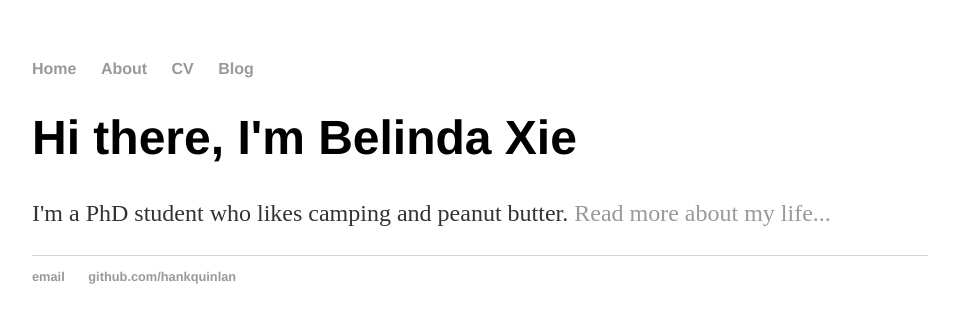
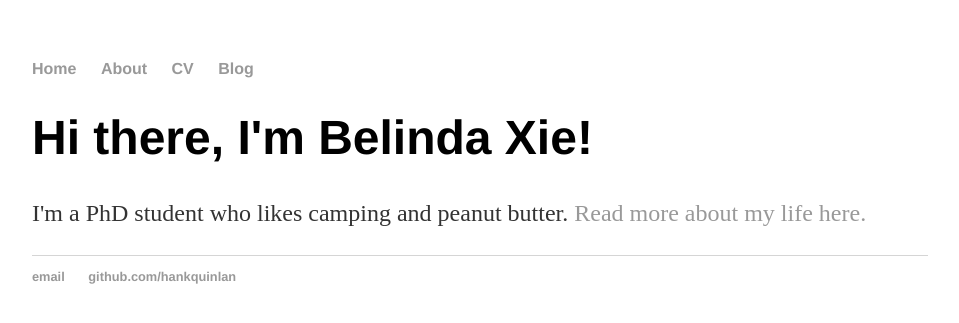
Before and after one commit to belindaxie/belindaxie.github.io, a Jekyll site: the page built from index.html, in a window 1280 px wide. Shown: the top 323 px of the page, without its empty margins (160-1119 px from the left). Built offline with Jekyll 4.4.1, drawn with Linux system fonts in a browser that asks for light colours.

Commit message:
Update index.html

```diff
--- a/index.html
+++ b/index.html
@@ -1,30 +1,8 @@
-<!DOCTYPE html>
-<html>
-	<head>
-		<title>Belinda Xie</title>
-		<!-- link to main stylesheet -->
-		<link rel="stylesheet" type="text/css" href="/css/main.css">
-	</head>
-	<body>
-		<nav>
-    		<ul>
-        		<li><a href="/">Home</a></li>
-	        	<li><a href="/about">About</a></li>
-        		<li><a href="/cv">CV</a></li>
-        		<li><a href="/blog">Blog</a></li>
-    		</ul>
-		</nav>
-		<div class="container">
-    		<div class="blurb">
-        		<h1>Hi there, I'm Belinda Xie</h1>
-				<p>I'm a PhD student who likes camping and peanut butter. <a href="/about">Read more about my life...</a></p>
-    		</div><!-- /.blurb -->
-		</div><!-- /.container -->
-		<footer>
-    		<ul>
-        		<li><a href="mailto:hankquinlanhub@gmail.com">email</a></li>
-        		<li><a href="https://github.com/hankquinlan">github.com/hankquinlan</a></li>
-			</ul>
-		</footer>
-	</body>
-</html>
+---
+layout: default
+title: Belinda Xie
+---
+<div class="blurb">
+	<h1>Hi there, I'm Belinda Xie!</h1>
+	<p>I'm a PhD student who likes camping and peanut butter. <a href="/about">Read more about my life here.</a></p>
+</div><!-- /.blurb -->
```
